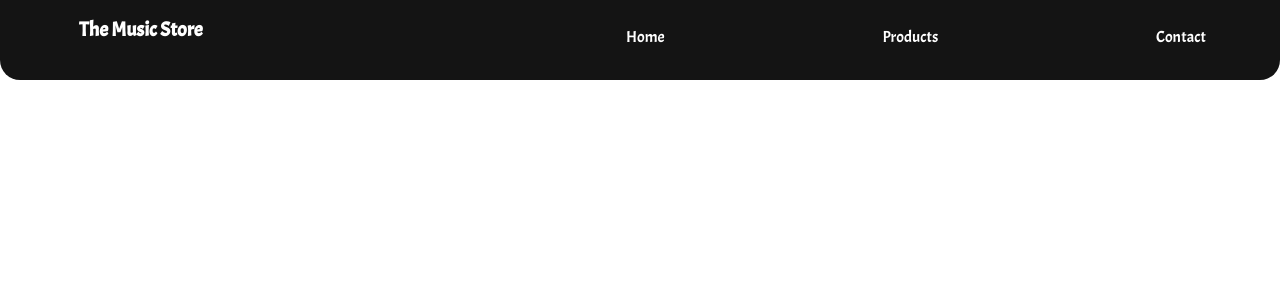
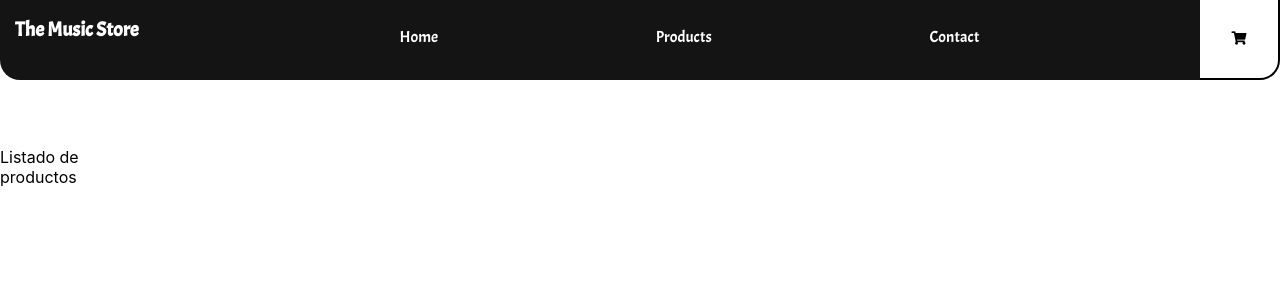
Before and after one commit to octaseiner/InstrumentosSeiner, a React (Create React App) app: page / in a window 1280 px wide. Shown: the top 300 px of the page. Built offline with nearby package versions, Linux system fonts and the light colour scheme.

Commit message:
cree itemListContainer e itemCount

```diff
--- a/public/index.html
+++ b/public/index.html
@@ -3,6 +3,7 @@
   <head>
     <meta charset="utf-8" />
     <link rel="icon" href="%PUBLIC_URL%/favicon.ico" />
+    <link rel="stylesheet" type="text/css" href="https://cdnjs.cloudflare.com/ajax/libs/font-awesome/5.15.4/css/all.min.css">
     <meta name="viewport" content="width=device-width, initial-scale=1" />
     <meta name="theme-color" content="#000000" />
     <meta
--- a/src/App.jsx
+++ b/src/App.jsx
@@ -1,11 +1,15 @@
 import { Fragment } from 'react';
 import './App.css';
 import Header from  "./components/header/NavBar";
+import ItemListContainer from  "./components/listContainer/ItemListContainer";
+import ItemCount from "./components/itemCount/ItemCount";
 
 function App() {
   return (
     <Fragment>
       <Header />
+      <ItemListContainer />
+      <ItemCount />
     </Fragment>
   );
 }
--- /dev/null
+++ b/src/components/header/CartWidget.jsx
@@ -0,0 +1,17 @@
+import "./header.css";
+import { Fragment } from "react";
+
+const CartWidget = () => {
+    return (
+        <Fragment>
+            <section>
+                <button>
+                    <i class="fas fa-shopping-cart"></i>
+                    <div className="none"></div>
+                </button>
+            </section>
+        </Fragment>
+    )
+}
+
+export default CartWidget;
--- a/src/components/header/NavBar.jsx
+++ b/src/components/header/NavBar.jsx
@@ -1,5 +1,6 @@
-import "./navbar.css";
-import { Fragment } from "react/cjs/react.production.min";
+import "./header.css";
+import { Fragment } from "react";
+import CartWidget from "./CartWidget";
 
 const Header = () => {
     return (
@@ -16,6 +17,9 @@ const Header = () => {
                         <li><a href="index.html" className="font">Contact</a></li>
                     </ul>
 
+                    <Fragment>
+                        <CartWidget />
+                    </Fragment>
                 </nav>
             </header>
         </Fragment>
--- a/src/components/header/navbar.css
+++ b/src/components/header/header.css
@@ -10,7 +10,7 @@ header {
 }
 
 nav {
-    width: 90%;
+    width: 100%;
     display: flex;
     flex-direction: row;
     justify-content: space-between;
@@ -49,3 +49,37 @@ h1 {
 .font {
     font-family: 'Acme', sans-serif;
 }
+
+section {
+    background-color: white;
+    width: 80px;
+    display: flex;
+    justify-content: center;
+    align-items: center;
+}
+
+button {
+    background-color: white;
+    border: none;
+    cursor: pointer;
+    width: 100%;
+    height: 100%;
+    border-right: 2px solid black;
+    border-bottom: 2px solid black;
+    border-radius: 0px 0px 20px 0px;
+    display: flex;
+    flex-direction: row;
+    justify-content: space-around;
+    align-items: center;
+}
+
+button div {
+    width: 20px;
+    height: 20px;
+    color: white;
+    background-color: rgb(20, 20, 20);
+}
+
+.none {
+    display: none;
+}
--- /dev/null
+++ b/src/components/itemCount/ItemCount.jsx
@@ -0,0 +1,12 @@
+import { Fragment } from "react";
+
+
+const ItemCount = () => {
+    return (
+        <Fragment>
+
+        </Fragment>
+    )
+}
+
+export default ItemCount;
--- /dev/null
+++ b/src/components/listContainer/ItemListContainer.jsx
@@ -0,0 +1,16 @@
+import "./itemListContainer.css";
+import { Fragment } from "react";
+
+
+const ItemListContainer = () => {
+    return (
+        <Fragment>
+            <h1>The Music Store</h1>
+            <section>
+                <p>Listado de productos</p>
+            </section>
+        </Fragment>
+    )
+}
+
+export default ItemListContainer;
```
Also changed, not shown: src/components/listContainer/itemListContainer.css (added).
